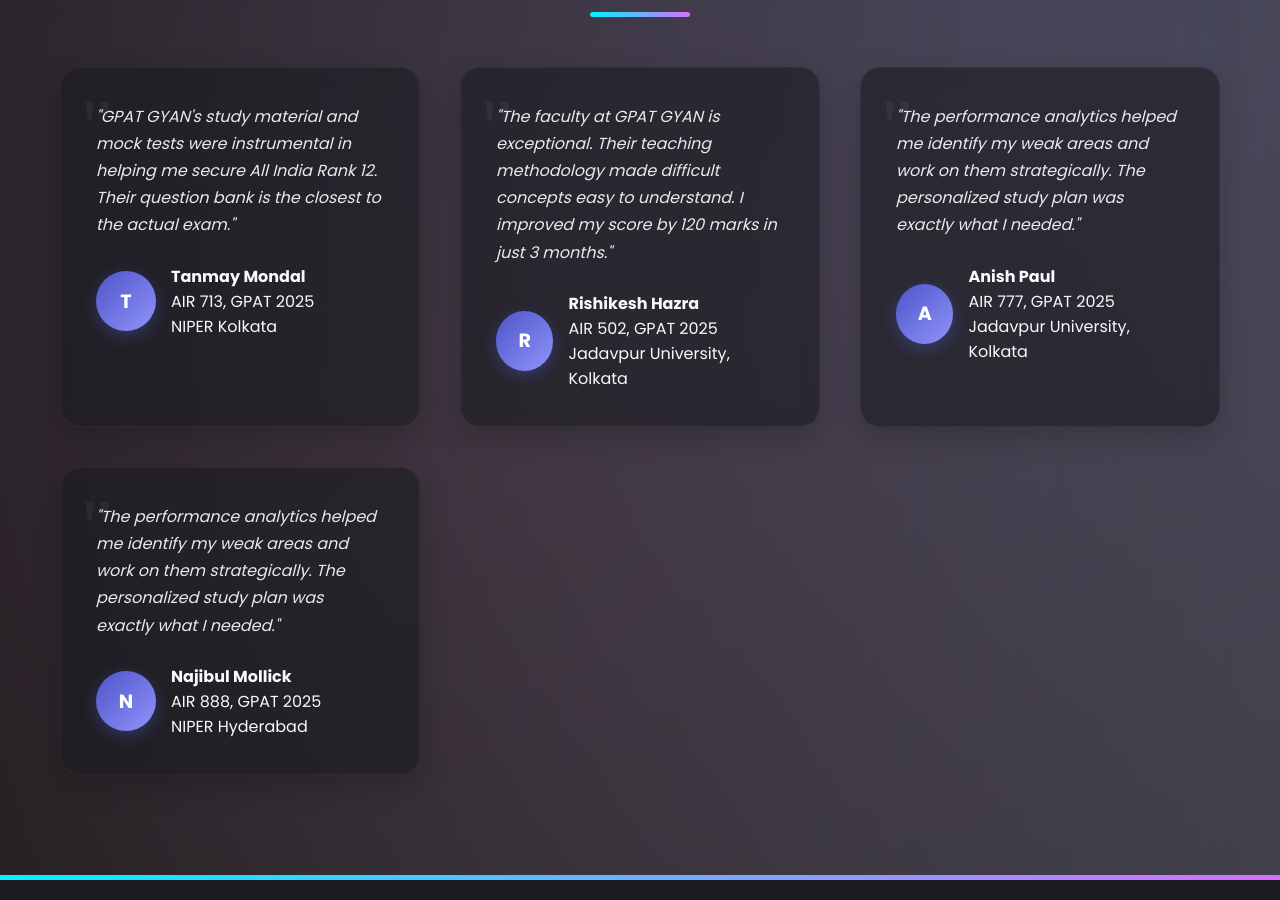
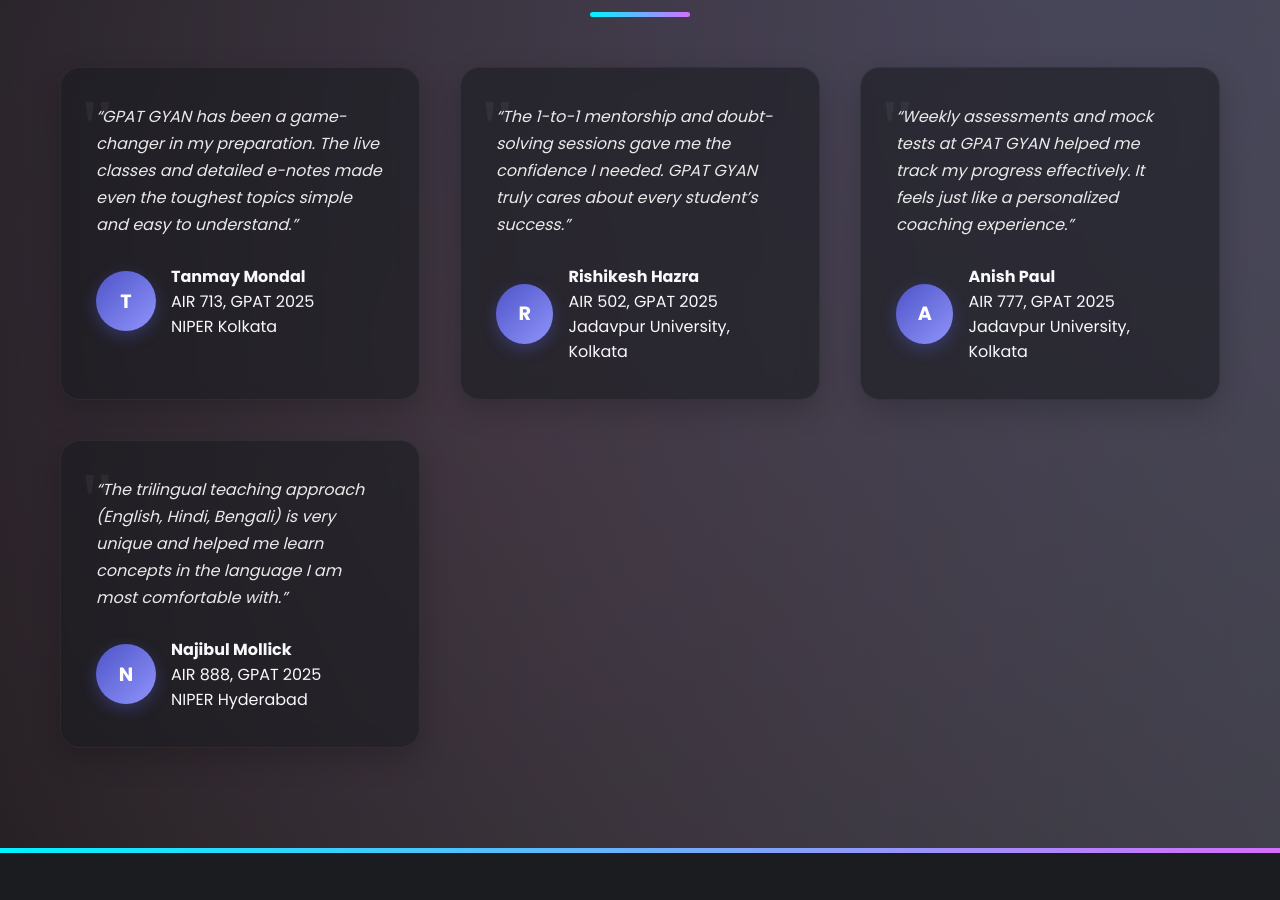
Before and after one commit to moinak1611/GPAT-GYAN_Information_site, a plain HTML site: page index.html in a window 1280 px wide. Shown: the part 3216-4116 px from the top of the page. Drawn offline with Linux system fonts and the light colour scheme.

Commit message:
Update index.html

```diff
--- a/index.html
+++ b/index.html
@@ -1009,7 +1009,7 @@
             <h2 class="section-title">Success Stories</h2>
             <div class="testimonials-grid">
                 <div class="testimonial-card">
-                    <p class="testimonial-text">"GPAT GYAN's study material and mock tests were instrumental in helping me secure All India Rank 12. Their question bank is the closest to the actual exam."</p>
+                    <p class="testimonial-text">“GPAT GYAN has been a game-changer in my preparation. The live classes and detailed e-notes made even the toughest topics simple and easy to understand.”</p>
                     <div class="testimonial-author">
                         <div class="author-avatar">T</div>
                         <div>
@@ -1020,7 +1020,7 @@
                     </div>
                 </div>
                 <div class="testimonial-card">
-                    <p class="testimonial-text">"The faculty at GPAT GYAN is exceptional. Their teaching methodology made difficult concepts easy to understand. I improved my score by 120 marks in just 3 months."</p>
+                    <p class="testimonial-text">“The 1-to-1 mentorship and doubt-solving sessions gave me the confidence I needed. GPAT GYAN truly cares about every student’s success.”</p>
                     <div class="testimonial-author">
                         <div class="author-avatar">R</div>
                         <div>
@@ -1031,7 +1031,7 @@
                     </div>
                 </div>
                 <div class="testimonial-card">
-                    <p class="testimonial-text">"The performance analytics helped me identify my weak areas and work on them strategically. The personalized study plan was exactly what I needed."</p>
+                    <p class="testimonial-text">“Weekly assessments and mock tests at GPAT GYAN helped me track my progress effectively. It feels just like a personalized coaching experience.”</p>
                     <div class="testimonial-author">
                         <div class="author-avatar">A</div>
                         <div>
@@ -1042,7 +1042,7 @@
                     </div>
                 </div>
                 <div class="testimonial-card">
-                    <p class="testimonial-text">"The performance analytics helped me identify my weak areas and work on them strategically. The personalized study plan was exactly what I needed."</p>
+                    <p class="testimonial-text">“The trilingual teaching approach (English, Hindi, Bengali) is very unique and helped me learn concepts in the language I am most comfortable with.”</p>
                     <div class="testimonial-author">
                         <div class="author-avatar">N</div>
                         <div>
```
